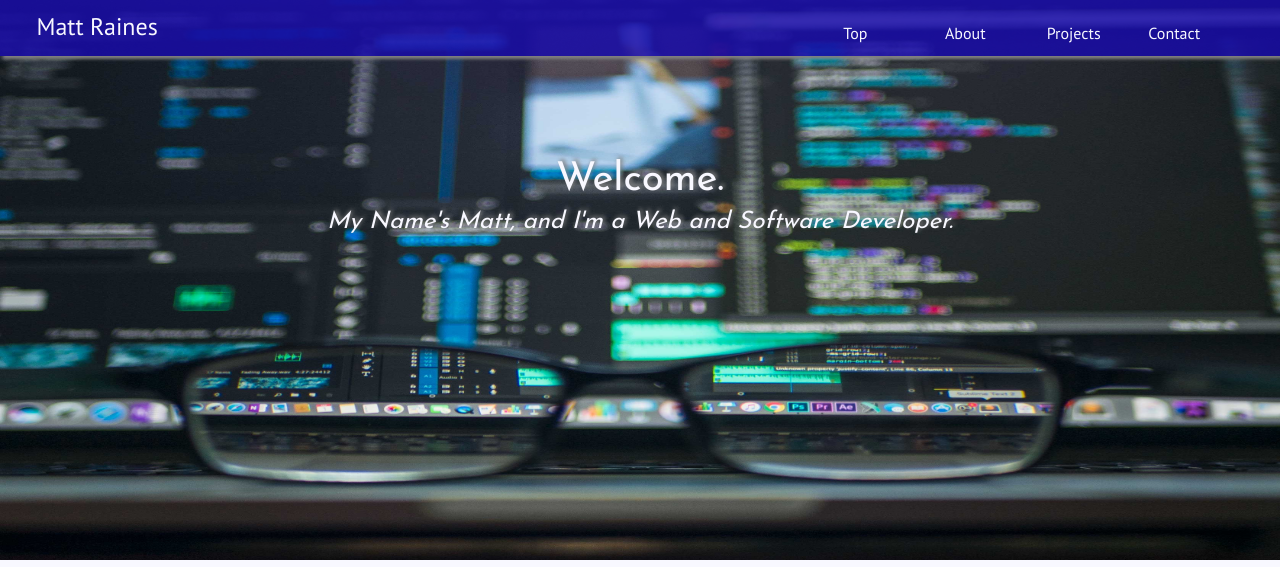
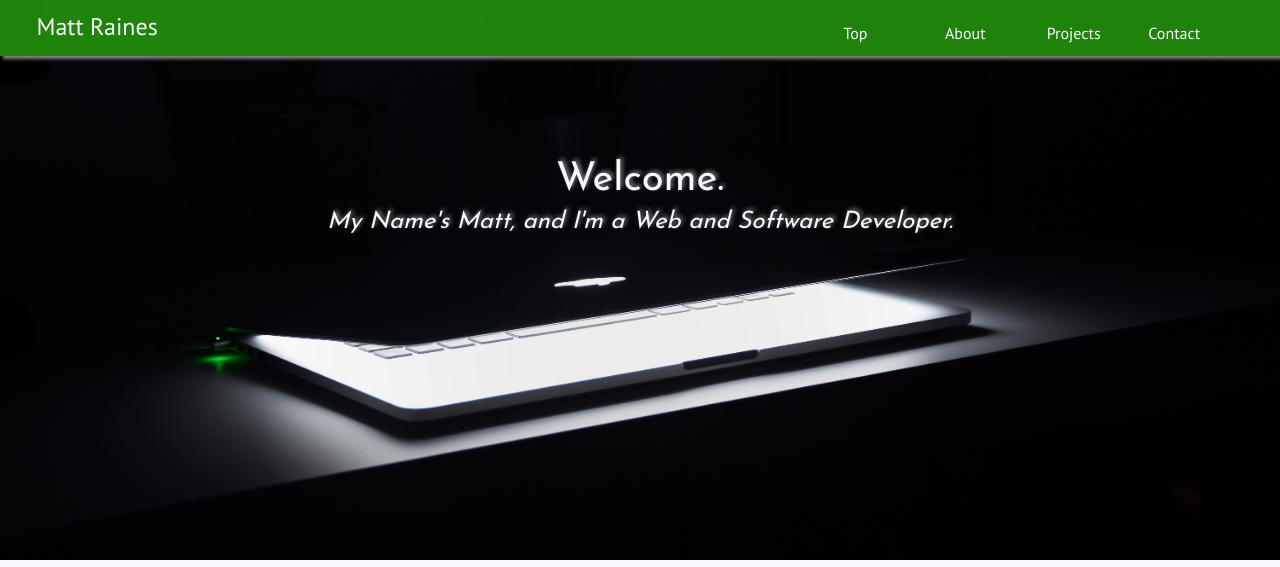
Before and after one commit to mraines4/my-portfolio, a plain HTML site: page index.html in a window 1280 px wide. Shown: the top 567 px of the page. Drawn offline with nearby package versions, Linux system fonts and the light colour scheme.

Commit message:
adds new top image and nav bar color

```diff
--- a/css/styles.css
+++ b/css/styles.css
@@ -7,7 +7,7 @@
   padding-top: 15px;
   padding-bottom: 15px;
   box-shadow: 3px 3px 3px gray;
-  background: rgba(25, 12, 169, 0.85);
+  background: rgba(37, 155, 13, 0.85);
   color: ghostwhite;
 }
 /* line 20, ../partials/styles.scss */
@@ -37,8 +37,11 @@
 
 /* line 62, ../partials/styles.scss */
 #Top {
-  background-image: url("./../img/top-pic.jpg");
-  background-size: 100% 100%;
+  background-image: url("./../img/abstract-art-background-633409.jpg");
+  /* background-size: 100% 100%; */
+  background-position: center;
+  background-size: cover;
+  background-repeat: no-repeat;
   font-family: 'Josefin Sans', sans-serif;
   text-shadow: 2px -2px 4px gray;
   padding-top: 70px;
```
Also changed, not shown: img/abstract-art-background-633409.jpg (added).
